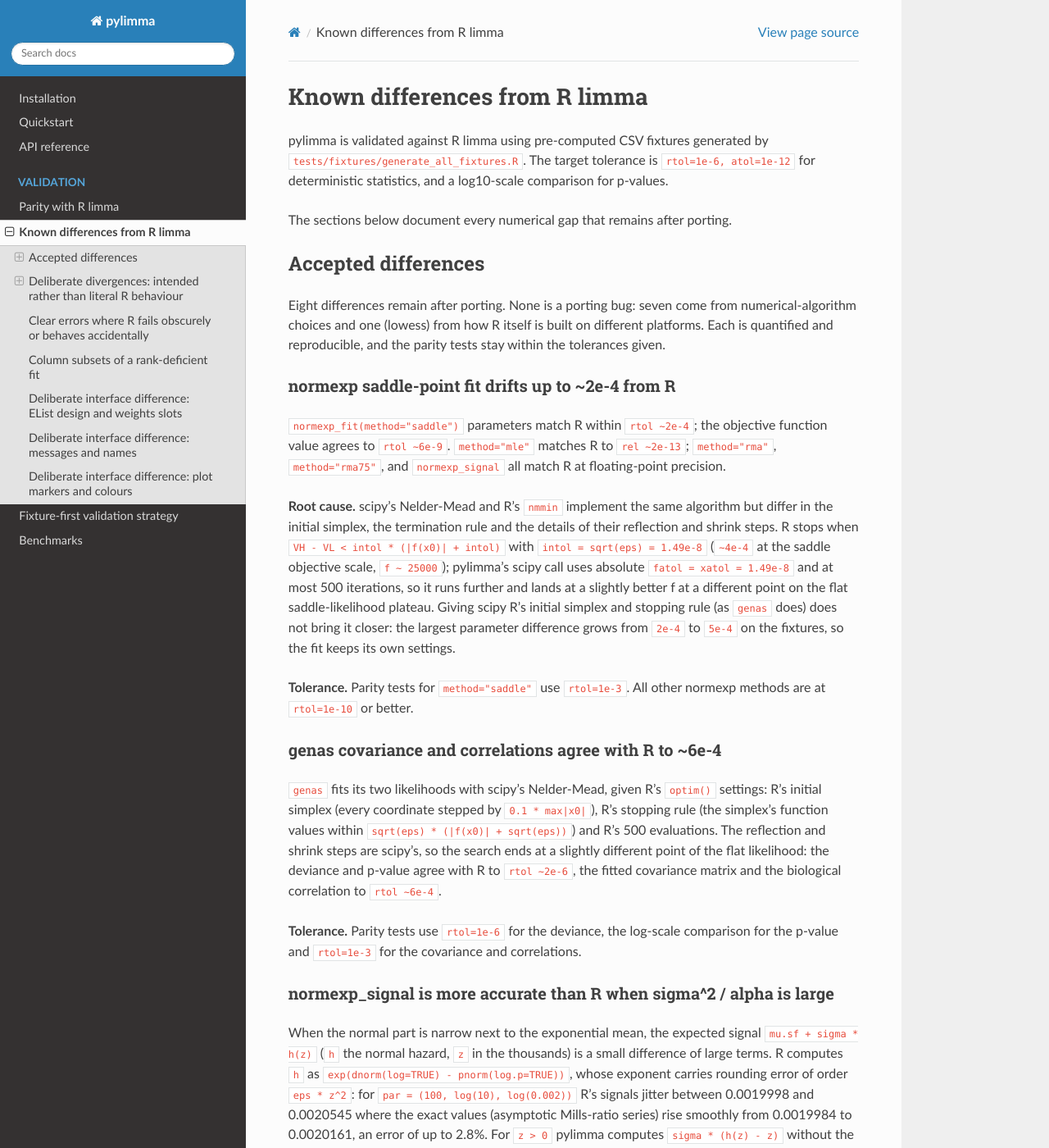
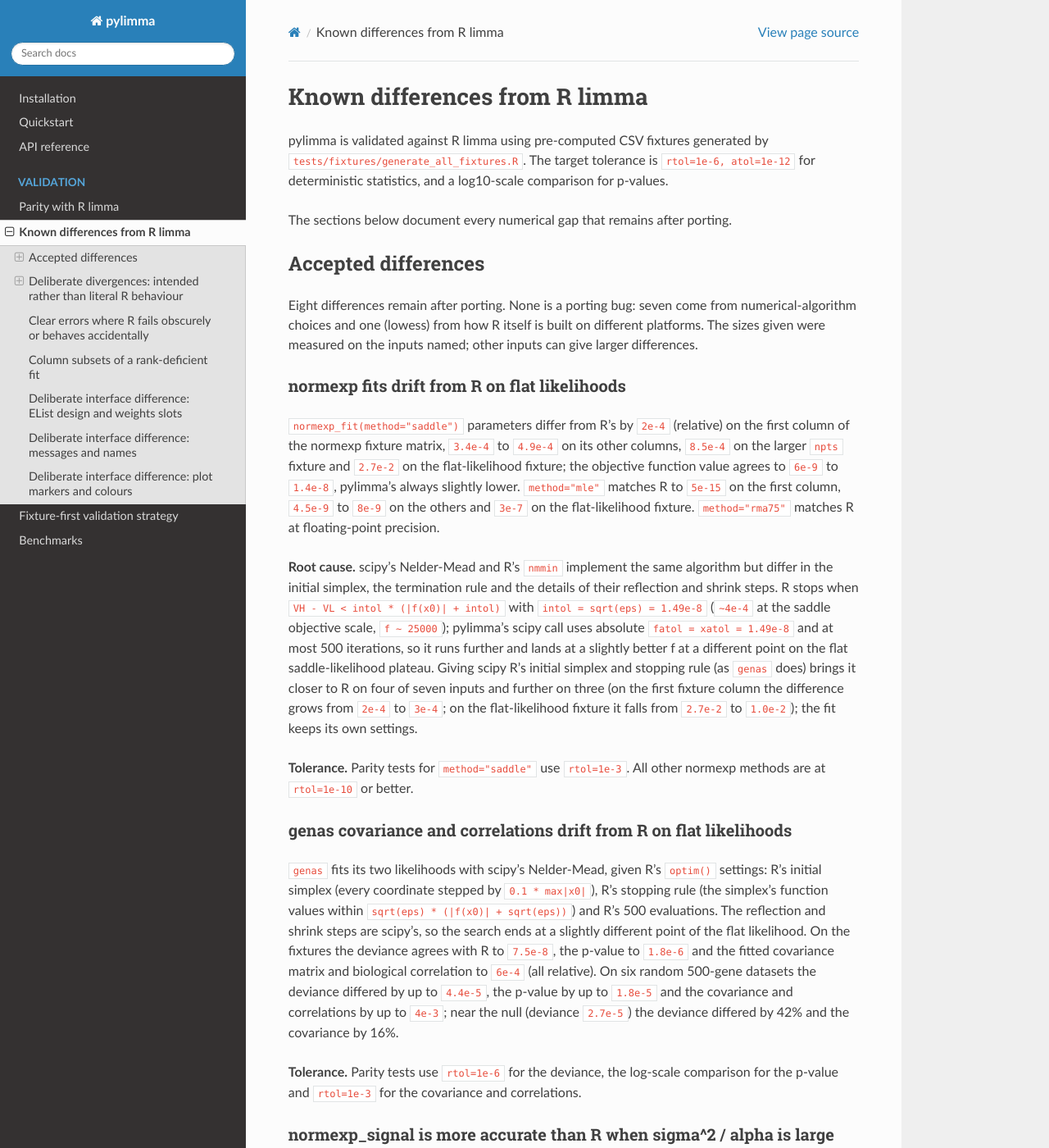
Before and after one commit to john-mulvey/pylimma, a Sphinx documentation site: the page built from docs/validation/known_differences.rst, in a window 1280 px wide and 1400 px high. Shown: the whole window at 82% size. Built offline with Sphinx 7.4.7 and the Read the Docs theme 3.1.0, drawn with Linux system fonts in a browser that asks for light colours; pages that are not in the unit, such as notebooks, are missing from menus; some of the changed text lies outside the part shown.

Commit message:
docs: correct the accepted differences and divergences against R
Checked each claim against R 4.5.2 / limma 3.66.0:
- normexp and genas sizes were single-fixture values; give the range on
  the other inputs and the near-null genas case.
- normexp: R's simplex helps on four of seven inputs, not none.
- normexp_signal: 2.8% holds at the six points shown (5.9% on a grid);
  pure-noise fits differ from R by R's own 3e-9.
- mrlm: the moderated t differs downstream; the size is 8.5% on the
  sentinel input, and group-wise constant rows reach it.
- lowess: Linux equivalence is inferred, not checked.
- fit_f_dist_robustly: 1.3e-8 only for the extreme outlier.
- fry: a second draw of random sets differs up to 21-fold; R moves
  4.5-fold itself when the weights change by 1e-13.
- Divergences preamble: not every case has a corrected-R reference.
- gene_set_test ties, vooma trend numbers and errors,
  model_matrix_with_names path, prior.n = Inf and vooma comments.

Pre-release verification: KD1, KD2

```diff
--- a/docs/validation/known_differences.rst
+++ b/docs/validation/known_differences.rst
@@ -14,17 +14,20 @@ Accepted differences
 
 Eight differences remain after porting. None is a porting bug: seven
 come from numerical-algorithm choices and one (lowess) from how R
-itself is built on different platforms. Each is quantified and
-reproducible, and the parity tests stay within the tolerances given.
+itself is built on different platforms. The sizes given were measured
+on the inputs named; other inputs can give larger differences.
 
-normexp saddle-point fit drifts up to ~2e-4 from R
-~~~~~~~~~~~~~~~~~~~~~~~~~~~~~~~~~~~~~~~~~~~~~~~~~~
+normexp fits drift from R on flat likelihoods
+~~~~~~~~~~~~~~~~~~~~~~~~~~~~~~~~~~~~~~~~~~~~~
 
-``normexp_fit(method="saddle")`` parameters match R within
-``rtol ~2e-4``; the objective function value agrees to
-``rtol ~6e-9``. ``method="mle"`` matches R to ``rel ~2e-13``;
-``method="rma"``, ``method="rma75"``, and ``normexp_signal`` all match
-R at floating-point precision.
+``normexp_fit(method="saddle")`` parameters differ from R's by ``2e-4``
+(relative) on the first column of the normexp fixture matrix, ``3.4e-4``
+to ``4.9e-4`` on its other columns, ``8.5e-4`` on the larger ``npts``
+fixture and ``2.7e-2`` on the flat-likelihood fixture; the objective
+function value agrees to ``6e-9`` to ``1.4e-8``, pylimma's always slightly
+lower. ``method="mle"`` matches R to ``5e-15`` on the first column,
+``4.5e-9`` to ``8e-9`` on the others and ``3e-7`` on the flat-likelihood
+fixture. ``method="rma75"`` matches R at floating-point precision.
 
 **Root cause.** scipy's Nelder-Mead and R's ``nmmin`` implement the same
 algorithm but differ in the initial simplex, the termination rule and
@@ -34,25 +37,31 @@ the details of their reflection and shrink steps. R stops when
 pylimma's scipy call uses absolute ``fatol = xatol = 1.49e-8`` and at
 most 500 iterations, so it runs further and lands at a slightly better
 f at a different point on the flat saddle-likelihood plateau. Giving
-scipy R's initial simplex and stopping rule (as ``genas`` does) does not
-bring it closer: the largest parameter difference grows from ``2e-4`` to
-``5e-4`` on the fixtures, so the fit keeps its own settings.
+scipy R's initial simplex and stopping rule (as ``genas`` does) brings it
+closer to R on four of seven inputs and further on three (on the first
+fixture column the difference grows from ``2e-4`` to ``3e-4``; on the
+flat-likelihood fixture it falls from ``2.7e-2`` to ``1.0e-2``); the fit
+keeps its own settings.
 
 **Tolerance.** Parity tests for ``method="saddle"`` use
 ``rtol=1e-3``. All other normexp methods are at ``rtol=1e-10`` or
 better.
 
-genas covariance and correlations agree with R to ~6e-4
-~~~~~~~~~~~~~~~~~~~~~~~~~~~~~~~~~~~~~~~~~~~~~~~~~~~~~~~~
+genas covariance and correlations drift from R on flat likelihoods
+~~~~~~~~~~~~~~~~~~~~~~~~~~~~~~~~~~~~~~~~~~~~~~~~~~~~~~~~~~~~~~~~~~~
 
 ``genas`` fits its two likelihoods with scipy's Nelder-Mead, given R's
 ``optim()`` settings: R's initial simplex (every coordinate stepped by
 ``0.1 * max|x0|``), R's stopping rule (the simplex's function values
 within ``sqrt(eps) * (|f(x0)| + sqrt(eps))``) and R's 500 evaluations.
 The reflection and shrink steps are scipy's, so the search ends at a
-slightly different point of the flat likelihood: the deviance and p-value
-agree with R to ``rtol ~2e-6``, the fitted covariance matrix and the
-biological correlation to ``rtol ~6e-4``.
+slightly different point of the flat likelihood. On the fixtures the
+deviance agrees with R to ``7.5e-8``, the p-value to ``1.8e-6`` and the
+fitted covariance matrix and biological correlation to ``6e-4`` (all
+relative). On six random 500-gene datasets the deviance differed by up to
+``4.4e-5``, the p-value by up to ``1.8e-5`` and the covariance and
+correlations by up to ``4e-3``; near the null (deviance ``2.7e-5``) the
+deviance differed by 42% and the covariance by 16%.
 
 **Tolerance.** Parity tests use ``rtol=1e-6`` for the deviance, the
 log-scale comparison for the p-value and ``rtol=1e-3`` for the
@@ -68,12 +77,15 @@ as ``exp(dnorm(log=TRUE) - pnorm(log.p=TRUE))``, whose exponent carries
 rounding error of order ``eps * z^2``: for ``par = (100, log(10),
 log(0.002))`` R's signals jitter between 0.0019998 and 0.0020545 where
 the exact values (asymptotic Mills-ratio series) rise smoothly from
-0.0019984 to 0.0020161, an error of up to 2.8%. For ``z > 0`` pylimma
+0.0019984 to 0.0020161, an error of up to 2.8% at these six points and
+5.9% on a grid of 0.5 steps from 60 to 140. For ``z > 0`` pylimma
 computes ``sigma * (h(z) - z)`` without the cancellation: ``h(z) - z``
 from the Mills-ratio continued fraction ``1 / (z + 2 / (z + 3 / ...))``
 for ``z > 3`` and ``h = sqrt(2/pi) / erfcx(z / sqrt(2))`` for ``0 < z <=
-3``. It is exact to rounding, so it differs from R by R's error in this
-regime and matches R to 1e-12 elsewhere.
+3``. It is exact to rounding, so it differs from R by R's own error. That
+error is below ``1e-12`` for most fits, but not always: for an ``mle`` fit
+to a pure-noise array (``sigma^2 / alpha = 786``) pylimma and R differ by
+``3.6e-9``, R's own error there being ``3.3e-9``.
 
 **Tolerance.** Parity tests compare with the exact values at
 ``rtol=1e-12`` and with R at ``rtol=1e-4`` (``alpha = 0.01``) and
@@ -98,15 +110,15 @@ The tests therefore compare the mean p-value over 30 seeds on each side,
 which must agree within four standard errors of their difference
 (``tests/test_geneset.py``).
 
-mrlm stdev_unscaled drifts up to ~15% on machine-epsilon residuals
-~~~~~~~~~~~~~~~~~~~~~~~~~~~~~~~~~~~~~~~~~~~~~~~~~~~~~~~~~~~~~~~~~~
+mrlm stdev_unscaled differs on machine-epsilon residuals
+~~~~~~~~~~~~~~~~~~~~~~~~~~~~~~~~~~~~~~~~~~~~~~~~~~~~~~~~
 
 When a gene is perfectly fit by the design (initial OLS residuals at
 machine epsilon), ``mrlm`` and R ``MASS::rlm`` produce different
-``stdev_unscaled`` values - up to 15% relative difference. The trigger
-is exclusive to synthetic perfectly-fit rows; real proteomics or
-RNA-seq residuals are 6+ orders of magnitude above machine epsilon
-and unaffected.
+``stdev_unscaled`` values (8.5% apart on the sentinel test's input,
+0.7071 against 0.7724). Real residuals are far above machine epsilon; a
+row that is constant within each group (for example after group-wise
+imputation) is fitted perfectly by a group design and is affected.
 
 **Root cause.** R's ``lm.wfit`` uses LINPACK ``DQRDC2`` which produces
 mixed-sign machine-epsilon residuals on a degenerate row. scipy's
@@ -123,10 +135,12 @@ information about the underlying linear model.
 left as ``xfail`` rather than loosened, so any future numerical
 change that aligns the two patterns is detected automatically.
 
-**Note.** Downstream impact is zero: when a row hits this regime
-``sigma`` is also at machine epsilon, t-statistics are inf/NaN,
-and the empirical-Bayes posterior is dominated by the prior
-regardless of which "garbage" stdev was returned.
+**Downstream.** The ordinary t-statistic of such a row is infinite in
+both, but ``e_bayes`` multiplies the prior-dominated posterior standard
+deviation by ``stdev_unscaled``, so the moderated t differs: for a gene
+``1.5 - 0.3 * group`` among 200 random genes (design intercept plus a
+0/1 group, five samples), the moderated t is -1.457 in pylimma and -1.333
+in R, the p-value 0.184 and 0.219. The other genes agree to ``1e-13``.
 
 lowess fits through three or fewer points follow rounding noise
 ~~~~~~~~~~~~~~~~~~~~~~~~~~~~~~~~~~~~~~~~~~~~~~~~~~~~~~~~~~~~~~~~
@@ -134,8 +148,9 @@ lowess fits through three or fewer points follow rounding noise
 pylimma's lowess (used by ``voom``, ``vooma``, ``loess_fit`` and so the
 trends of ``e_bayes`` and ``squeeze_var``, and cyclic loess) is a port of
 R's ``stats`` ``lowess.c``. It gives the same result, bit for bit, as
-that C code compiled without fused multiply-adds, as R is on x86-64
-Linux (8,800 test cases).
+that C code compiled without fused multiply-adds (8,800 test cases), as
+gcc compiles it for baseline x86-64, which has no fused multiply-add
+instruction. It has not been compared with a Linux build of R.
 
 **Root cause.** R on macOS arm64 is compiled with multiply-adds fused
 (clang's default), which changes the last bit of some sums. Where every
@@ -157,8 +172,9 @@ fit_f_dist_robustly: df2 root differs in the eighth digit
 ``robust=True``) finds ``df2`` with scipy's ``brentq``; R uses
 ``uniroot``, whose C ``zeroin`` is another implementation of Brent's
 method. Both stop at ``tol = 1e-8`` on the ``df2 / (1 + df2)`` scale, at
-slightly different points, so ``df2`` differs by up to ``1.3e-8``
-relative, more for large ``df2`` (where the root is near 1).
+slightly different points. ``df2`` differs by ``1.3e-8`` relative in
+the extreme-outlier fixture and by ``1e-15`` to ``1.3e-12`` in 37 ordinary
+cases (``df2`` up to 177).
 
 **Tolerance.** Inside ``rtol=1e-6``; the robust parity tests pass at
 ``1e-8`` except the extreme-outlier case, which is compared at
@@ -189,11 +205,13 @@ correct than the other; R's own result could change with its BLAS or
 platform. pylimma does not try to reproduce R's rounding.
 
 **Size.** On GSE60450 (voom weights, 12 samples, 6 residual df), contrast
-``luminal.pregnant - luminal.lactate``, p-values for 30 random sets
-differed from R by up to 2.1-fold given R's voom weights, and by up to
+``luminal.pregnant - luminal.lactate``, one draw of 30 random sets gave
+p-values up to 2.1-fold from R's given R's voom weights, and up to
 3.7-fold (5.3e-4 vs R's 1.4e-4) given pylimma's own voom weights, which
-differ from R's by only ``3e-13`` relative; the other two contrasts
-tested agreed with R to ``1e-14``. ``standardize="none"`` is affected too,
+differ from R's by only ``3e-13`` relative; another draw of 30 random
+50-gene sets gave up to 21.3-fold and 6.6-fold. R's own p-values move by
+up to 4.5-fold on that contrast when the voom weights are changed by
+``1e-13``. The other two contrasts tested agreed with R to ``1e-14``. ``standardize="none"`` is affected too,
 because ``fry`` averages each residual effect over the set's genes (0.934
 vs R's 0.930 for one of four sets of the synthetic fixture). Unweighted
 fits matched R in every case checked.
@@ -206,10 +224,13 @@ Deliberate divergences: intended rather than literal R behaviour
 ----------------------------------------------------------------
 
 Where R limma contains a clear bug, pylimma follows the behaviour the
-limma code evidently intends rather than reproducing the bug. Each
-case below is tested against a reference computed in R with the
-single-line correction applied, and the literal R behaviour is
-recorded in the fixtures alongside it.
+limma code evidently intends rather than reproducing the bug. Most
+cases below are tested against a reference computed in R with the
+correction applied, and the literal R behaviour is recorded in
+``generate_all_fixtures.R``; the ``plotMD`` / ``plotRLDF`` conditions
+have no such reference. The section also records choices where R's
+result depends on the R session or locale rather than on limma (names
+of unnamed gene sets, tie order, formula and contrast parsing).
 
 decide_tests: hierarchical method with a supplied genewise_p_value
 ~~~~~~~~~~~~~~~~~~~~~~~~~~~~~~~~~~~~~~~~~~~~~~~~~~~~~~~~~~~~~~~~~~
@@ -323,9 +344,11 @@ at least the observed mean, so ties are decided by rounding. R's ``mean()``
 sums in long double: on Linux (x86-64, extended precision) a permutation of
 the same values ties exactly, and a set of all genes gives p = 1, but on
 platforms where long double is ordinary double (e.g. macOS on Apple
-silicon) the same call gives values such as 0.999 or 0.5. pylimma compares
-exactly rounded means (``math.fsum``), so ties are always exact and the
-result does not depend on the platform; it agrees with R on Linux.
+silicon) the same call gives values below 1 (0.975 to 0.981 in one check
+there). pylimma compares exactly rounded means (``math.fsum``), so ties
+are always exact and the result does not depend on the platform; this is
+expected to agree with R on Linux but has not been compared with a Linux
+build of R.
 
 ``top_go`` / ``top_kegg``: order of names tied on p-value and size
 ~~~~~~~~~~~~~~~~~~~~~~~~~~~~~~~~~~~~~~~~~~~~~~~~~~~~~~~~~~~~~~~~~~
@@ -359,7 +382,8 @@ values, but their names and order can differ:
 Main-effect formulas such as ``~ group``, ``~ 0 + group`` and ``~ a + b``
 give R's columns in R's order. For other formulas, a coefficient position
 taken from R code (``coef = 3``) can refer to a different column;
-``model_matrix_with_names`` and the fit's ``coef_names`` give the names.
+``pylimma.contrasts.model_matrix_with_names`` and the fit's
+``coef_names`` give the names.
 
 ``make_contrasts`` without contrasts
 ~~~~~~~~~~~~~~~~~~~~~~~~~~~~~~~~~~~~
@@ -390,8 +414,9 @@ accidents:
   every sample, as in ``voomaLmFit``.
 * A gene with no residual degrees of freedom has no variance estimate
   and is left out of the mean-variance trend. R's ``lowess`` computes
-  with its NA, which in a 200-gene test turned 89 of the 200 trend points
-  into NA and moved the other genes' weights by up to 18.5%.
+  with its NA: on the 200-gene test input, 56 of the 200 points of each
+  trend fit were NA, and keeping them moved the other genes' weights by up
+  to 31%.
   ``vooma_lm_fit`` does the same in both of its trend fits; its reference
   (``R_lowess_voomalmfit_*.csv``) is R's ``voomaLmFit`` with both
   ``lowess`` calls applied to the genes with a finite ``sigma``, which the
@@ -400,7 +425,8 @@ accidents:
   combines it with the average expression also leaves such genes out; R
   fails there (``lm.fit`` with "NA/NaN/Inf in 'y'"). If no gene has
   residual degrees of freedom, pylimma raises "no gene has residual
-  degrees of freedom", where R fails in the same way.
+  degrees of freedom"; R fails in its trend fit ("need at least two
+  non-NA values to interpolate").
 
 The reference fixtures (``R_vooma_na_*.csv``) come from ``vooma.R`` with
 ``lm.fit`` replaced by ``lmFit`` and such genes left out of the trend;
```
Also changed, not shown: 4 other files.
